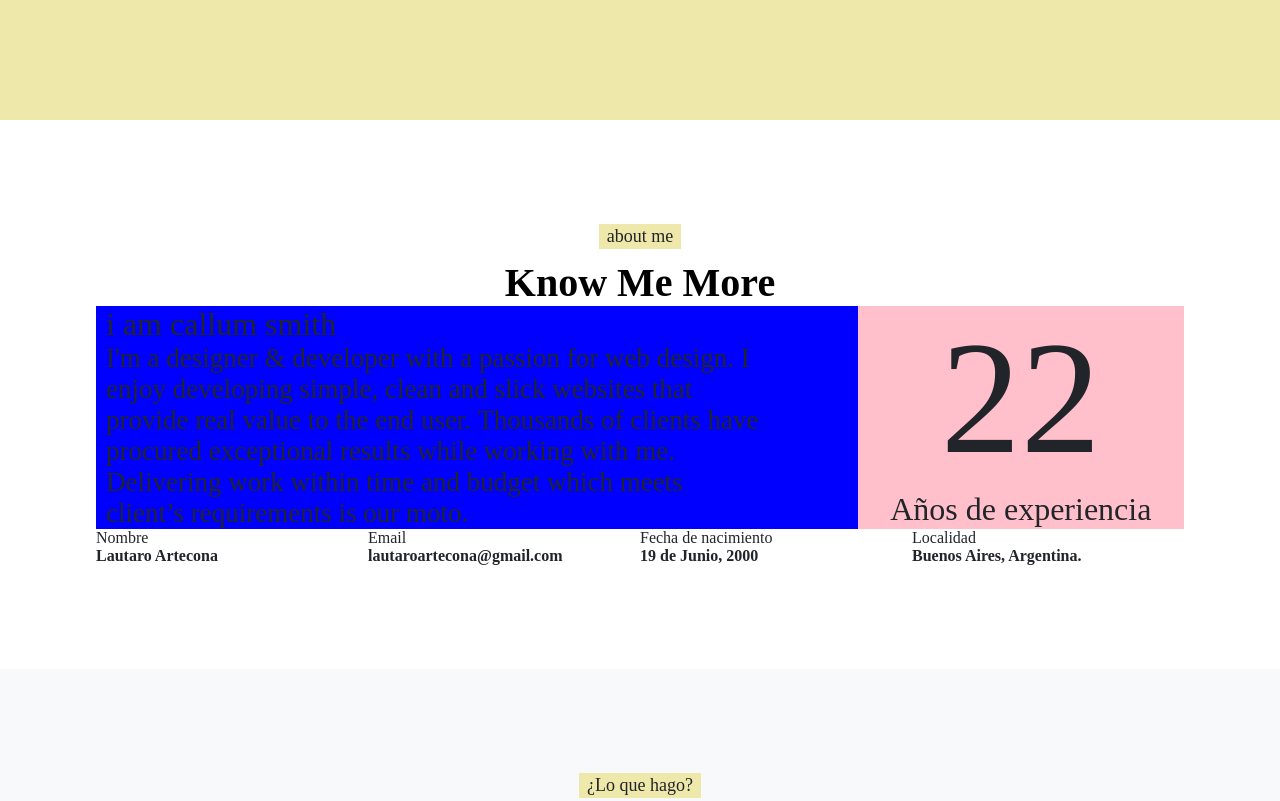
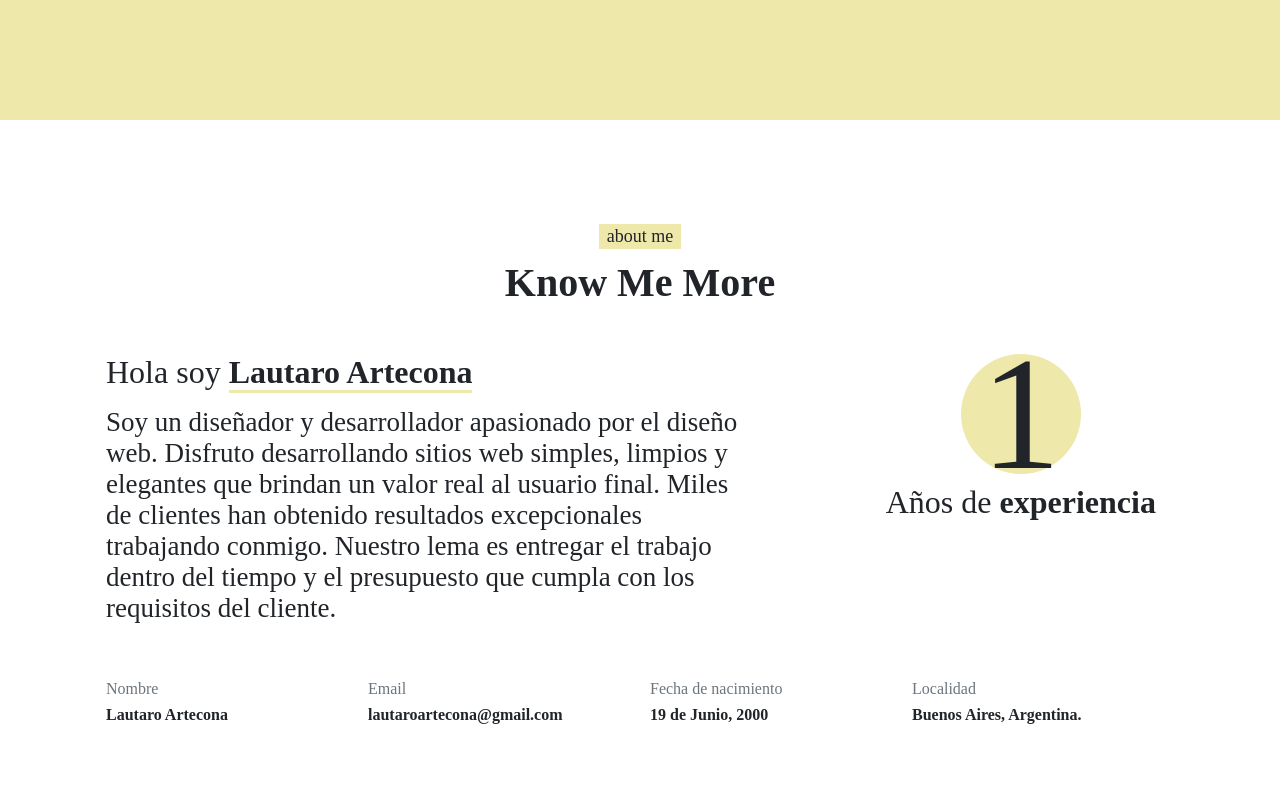
Before and after one commit to LautaroArtecona/Mi-portfolio, a plain HTML site: page index.html in a window 1280 px wide. Shown: the part 680-1481 px from the top of the page. Drawn offline with nearby package versions, Linux system fonts and the light colour scheme.

Commit message:
asigne estilos y termine la segunda seccion

```diff
--- a/css/estilo.css
+++ b/css/estilo.css
@@ -93,10 +93,16 @@ nav>a{
 .flecha{
 }
 /* empieza la segunda seccion */
+.nombre,.sobremi>p,.sobremi>h2,.descripcion, .experiencia, .dat-cont-info{
+    color: #212529;
+}
+.dat-cont-dat{
+    color: #6c757d;
+}
 .segunda-seccion{
     width: 85%;
     margin: 0 auto;
-    padding: 104px 0;
+    padding: 104px 12px;
 }
 .sobremi{
     margin: 0 auto;
@@ -114,9 +120,9 @@ nav>a{
 .sobremi>h2{
     text-align: center;
     font-size: 40px;
+    margin: 0 0 48px;
 }
 .caja-datos{
-    background-color: blue;
     display: flex;
     flex-wrap: wrap;
     justify-content: space-between;
@@ -127,37 +133,62 @@ nav>a{
 }
 .nombre{
     font-size: 32px;
+    margin: 0 0 16px;
+}
+.nombre>span{
+    border-bottom: 3px solid #EEE8AA;
 }
 .descripcion{
     font-size: 27px;
+    margin: 0 0 16px;
 }
 .experiencia{
-    background-color: pink;
     flex: 30% 0 0;
     text-align: center;
+    display: flex;
+    flex-direction: column;
+}
+.experiencia>div{
+    margin: 0 auto;
+    align-items: center;
+    background-color: #EEE8AA;
+    width: 120px;
+    height: 120px;
+    border-radius: 360px;
+    display: flex;
+    justify-content: center;
 }
 .años-exp{
     font-size: 32px;
+    margin: 10px 0;
 }
 .años{
     font-size: 160px;
+
 }
 .contenedor-contacto{
     display: flex;
     flex-wrap: nowrap;
+    margin: 24px 0 0;
 }
 .datos-contacto1{
     width: 50%;
     display: flex;
     flex-wrap: wrap;
+    padding: 0 10px;
 }
 .datos-contacto2{
     width: 50%;
     display: flex;
     flex-wrap: wrap;
+    padding: 0 10px;
 }
 .datos-contacto1>div, .datos-contacto2>div{
     flex: 50% 1 0;
+    margin: 16px 0 0;
+}
+.dat-cont-info{
+    margin-top: 8px;
 }
 /* empieza la tercer seccion */
 .contenedor-ter-sec{
@@ -265,7 +296,7 @@ nav>a{
     border-left: 2px solid #EEE8AA;
 }
 .resumen-curr>hr{
-    background: grey;
+    border-color: #ebebeb36;
     width: 100%;
     margin: 24px 0;
 }
--- a/index.html
+++ b/index.html
@@ -55,33 +55,33 @@
             </div>
                 <div class="caja-datos">
                     <div class="datos">
-                        <p class="nombre">i am callum smith</p>
-                        <p class="descripcion"> I'm a designer & developer with a passion for web design. I enjoy developing simple, clean and slick websites that provide real value to the end user. Thousands of clients have procured exceptional results while working with me. Delivering work within time and budget which meets client’s requirements is our moto.</p>
+                        <p class="nombre">Hola soy <span><b>Lautaro Artecona</b></span> </p>
+                        <p class="descripcion"> Soy un diseñador y desarrollador apasionado por el diseño web. Disfruto desarrollando sitios web simples, limpios y elegantes que brindan un valor real al usuario final. Miles de clientes han obtenido resultados excepcionales trabajando conmigo. Nuestro lema es entregar el trabajo dentro del tiempo y el presupuesto que cumpla con los requisitos del cliente.</p>
                     </div>
                     <div class="experiencia">
-                        <p class="años">22</p>
-                        <p class="años-exp">Años de experiencia</p>
+                        <div><p class="años">1</p></div>
+                        <p class="años-exp">Años de <b>experiencia</b></p>
                     </div>
                 </div>
             <div class="contenedor-contacto">
                 <div class="datos-contacto1">
                     <div>
-                        <p>Nombre</p>
-                        <p><b>Lautaro Artecona</b></p>
+                        <p class="dat-cont-dat">Nombre</p>
+                        <p class="dat-cont-info"><b>Lautaro Artecona</b></p>
                     </div>
                     <div>
-                        <p>Email</p>
-                        <p><b>lautaroartecona@gmail.com</b></p>
+                        <p class="dat-cont-dat">Email</p>
+                        <p class="dat-cont-info"><b>lautaroartecona@gmail.com</b></p>
                     </div>
                 </div>
                 <div class="datos-contacto2">
                     <div>
-                        <p>Fecha de nacimiento</p>
-                        <p><b>19 de Junio, 2000</b></p>
+                        <p class="dat-cont-dat">Fecha de nacimiento</p>
+                        <p class="dat-cont-info"><b>19 de Junio, 2000</b></p>
                     </div>
                     <div>
-                        <p>Localidad</p>
-                        <p><b>Buenos Aires, Argentina.</b></p>
+                        <p class="dat-cont-dat">Localidad</p>
+                        <p class="dat-cont-info"><b>Buenos Aires, Argentina.</b></p>
                     </div>
                 </div>
             </div>
```
